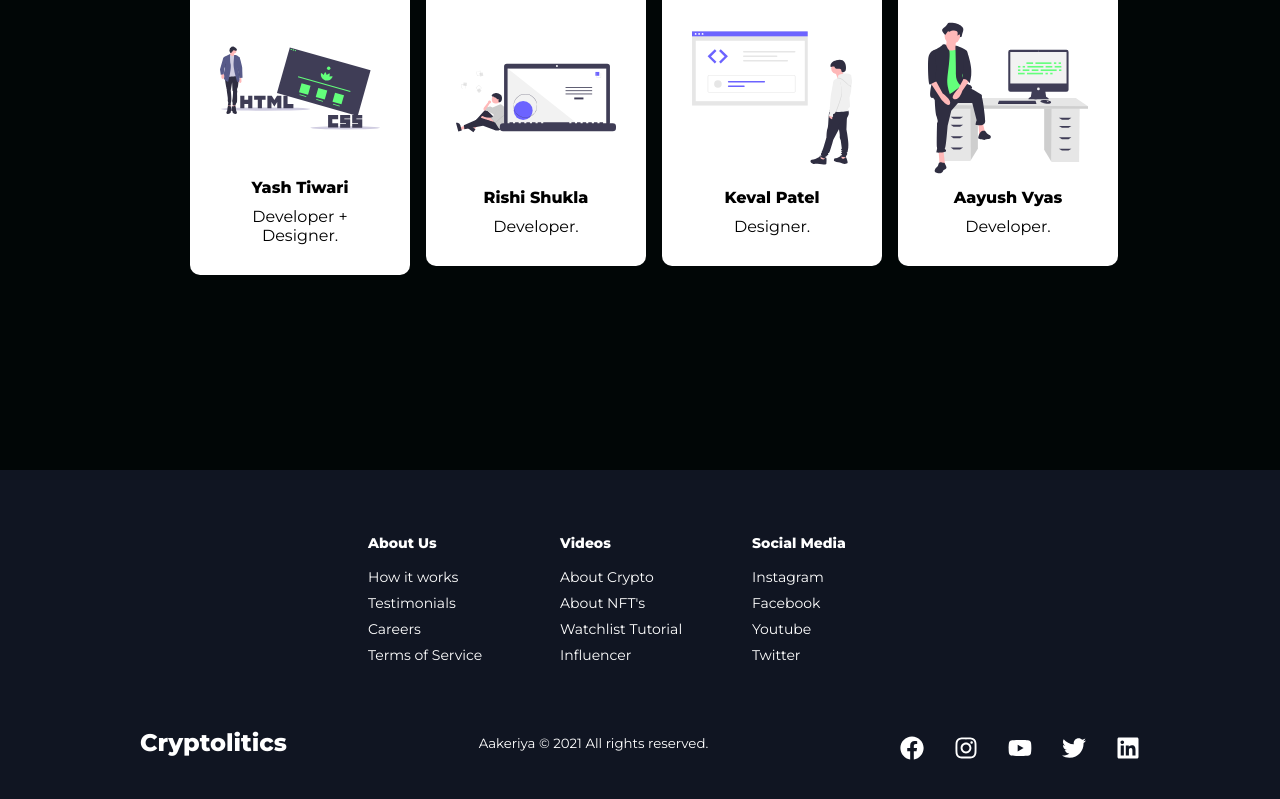
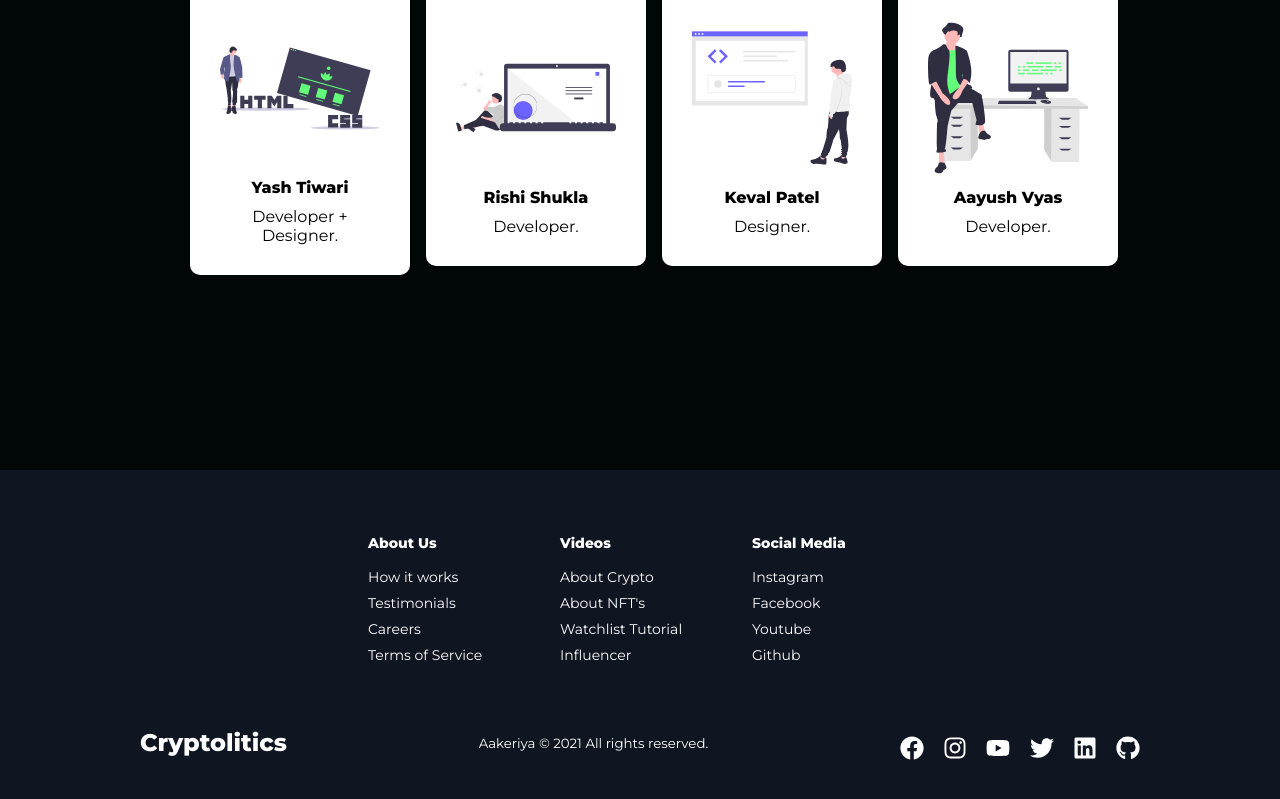
Before and after one commit to yasht-007/Cryptolitics-React-based-Webapp, a React (Create React App) app: page / in a window 1280 px wide. Shown: the part 5310-6109 px from the top of the page. Built offline with nearby package versions, Linux system fonts and the light colour scheme; no server answers; a web font is replaced by a local one.

Commit message:
chart currency bug fix

```diff
--- a/src/components/CoinInfo.js
+++ b/src/components/CoinInfo.js
@@ -44,11 +44,10 @@ const CoinInfo = ({ coin }) => {
     setHistoricData(data.prices);
   };
 
-
   useEffect(() => {
     fetchHistoricData();
     // eslint-disable-next-line react-hooks/exhaustive-deps
-  }, [days]);
+  }, [days, currency]);
 
   const darkTheme = createTheme({
     palette: {
--- a/src/components/Footer/index.js
+++ b/src/components/Footer/index.js
@@ -5,6 +5,7 @@ import {
   FaYoutube,
   FaTwitter,
   FaLinkedin,
+  FaGithub,
 } from "react-icons/fa";
 import { animateScroll as scroll } from "react-scroll";
 import {
@@ -116,9 +117,9 @@ const Footer = () => {
               </FooterLink>
               <FooterLink
                 to="/"
-                onClick={() => openInNewTab("https://bit.ly/3pLn9dg")}
+                onClick={() => openInNewTab("https://bit.ly/3111frR")}
               >
-                Twitter
+                Github
               </FooterLink>
             </FooterLinkItems>
           </FooterLinksWrapper>
@@ -163,11 +164,19 @@ const Footer = () => {
                 <FaTwitter />
               </SocialIconLink>
               <SocialIconLink
-                href="https://www.linkedin.com/in/yash-tiwari-7113b5215/"
+                href="https://bit.ly/3nGgCO1"
                 target="_blank"
                 aria-label="Linkedin"
               >
                 <FaLinkedin />
+              </SocialIconLink>
+
+              <SocialIconLink
+                href="https://bit.ly/3111frR"
+                target="_blank"
+                aria-label="Github"
+              >
+                <FaGithub />
               </SocialIconLink>
             </SocialIcons>
           </SocialMediaWrap>
```
